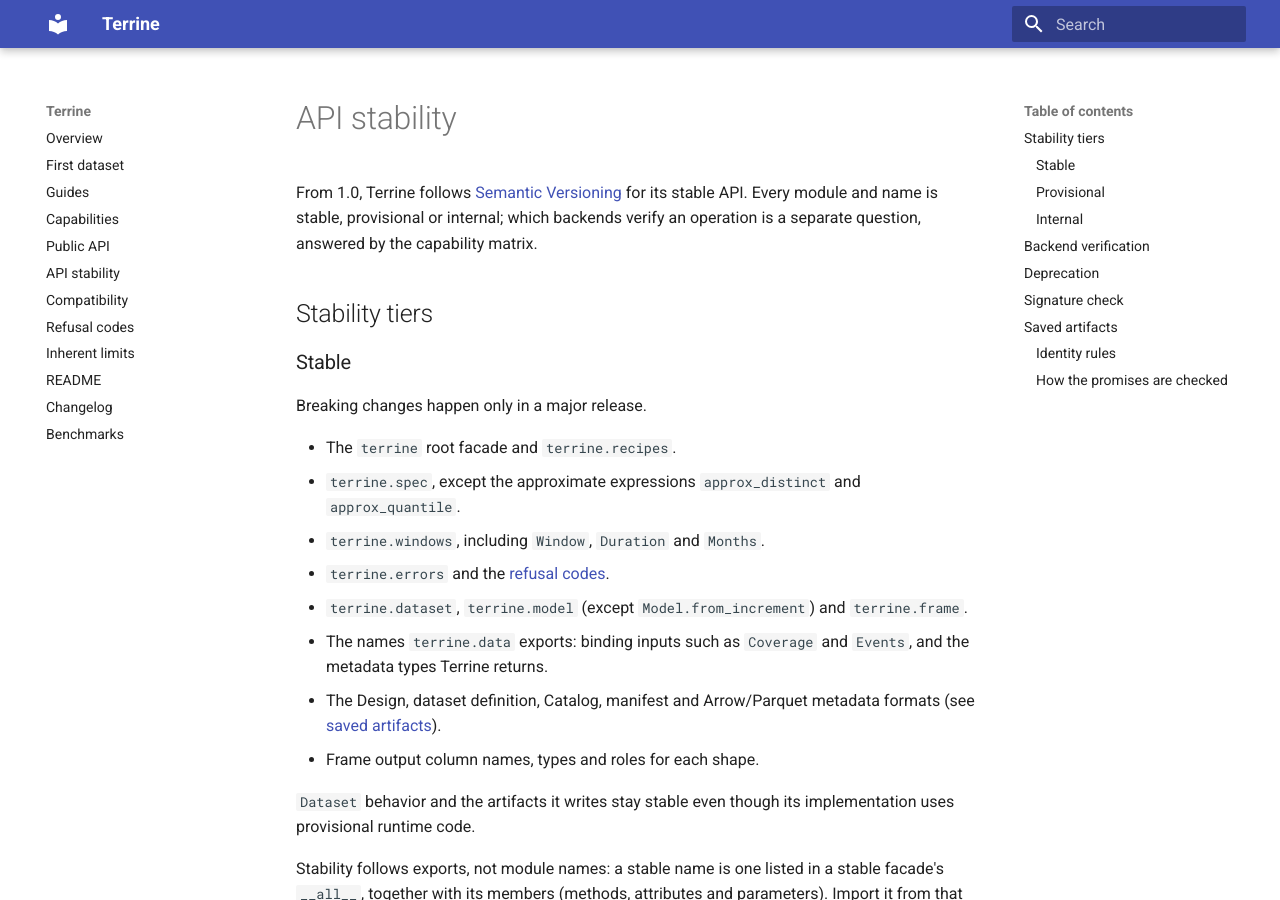
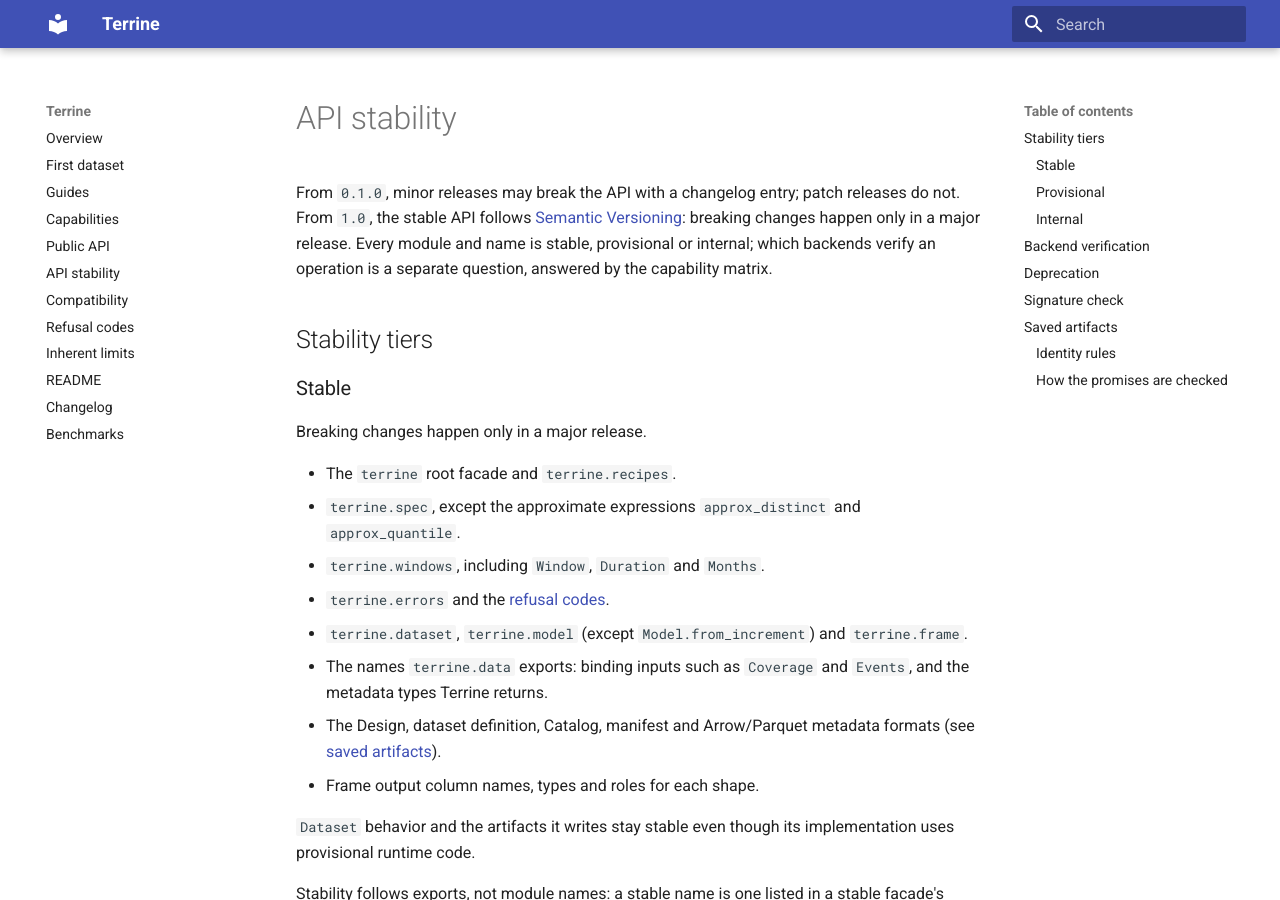
Before and after one commit to kylejcaron/terrine, an MkDocs documentation site: the page built from docs/guides/stability.md, in a window 1280 px wide and 900 px high. Built offline with MkDocs 1.6.1 and Material for MkDocs 9.7.7, drawn with Linux system fonts in a browser that asks for light colours; some of the changed text lies outside the part shown.

````diff
--- a/docs/guides/stability.md
+++ b/docs/guides/stability.md
@@ -1,7 +1,9 @@
 # API stability
 
-From 1.0, Terrine follows [Semantic Versioning](https://semver.org/) for its
-stable API. Every module and name is stable, provisional or internal; which
+From `0.1.0`, minor releases may break the API with a changelog entry; patch
+releases do not. From `1.0`, the stable API follows
+[Semantic Versioning](https://semver.org/): breaking changes happen only in a
+major release. Every module and name is stable, provisional or internal; which
 backends verify an operation is a separate question, answered by the capability
 matrix.
 
@@ -70,8 +72,8 @@ least one minor release in which using it emits `DeprecationWarning`.
 ## Signature check
 
 `scripts/api_check.py` compares the stable signatures of the working tree with
-the newest `v1.*` release tag, or with the tag given to `--against`:
-
+the newest tag on its release line: `v0.*` before `1.0.0rc1`, and `v1.*` from
+`1.0.0rc1` onward. Pass `--against` to compare with a specific tag instead:
 ```bash
 uv run python scripts/api_check.py
 uv run python scripts/api_check.py --against v1.2.0
@@ -86,7 +88,7 @@ removed, reordered or newly required parameter.
 
 | Exit status | Meaning |
 | --- | --- |
-| 0 | Compatible, or no 1.x release is tagged yet ("no 1.x release tag") |
+| 0 | Compatible, or no release tag exists on the current release line |
 | 1 | A stable name disappeared or its signature broke, or a current stable export does not resolve to a definition the check can read |
 | 2 | Comparison history unavailable: the tag cannot be loaded, or a shallow clone cannot show which tags exist |
 
````
Also changed, not shown: CHANGELOG.md (+1 -1 lines), CONTRIBUTING.md (+4 -8 lines), README.md (+1 -2 lines), 2 other files.
